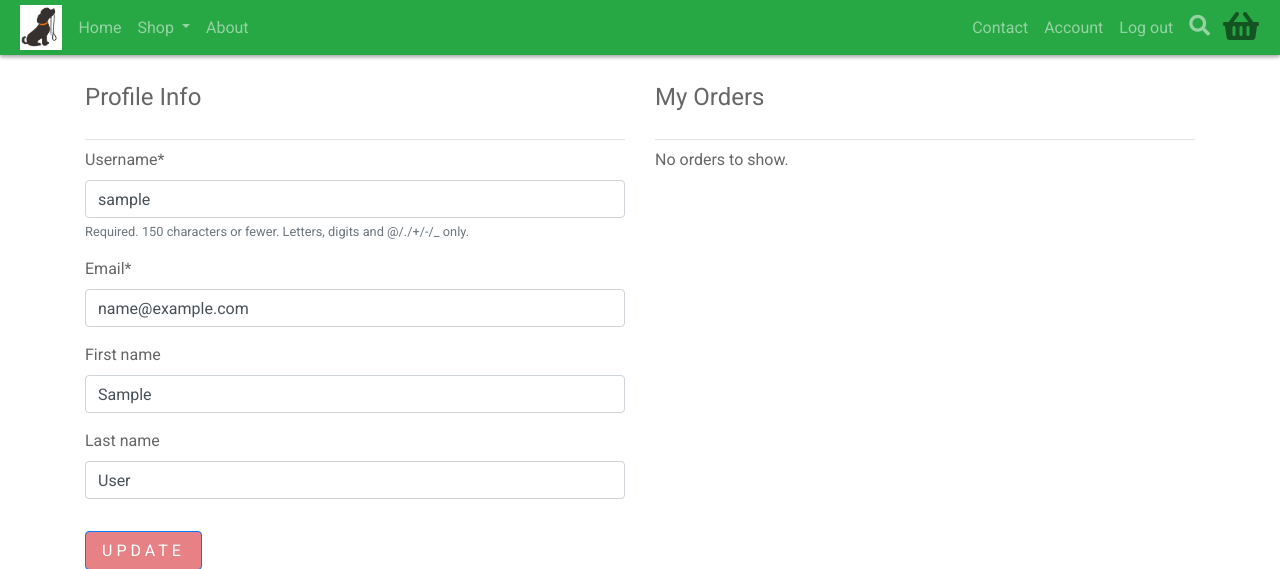
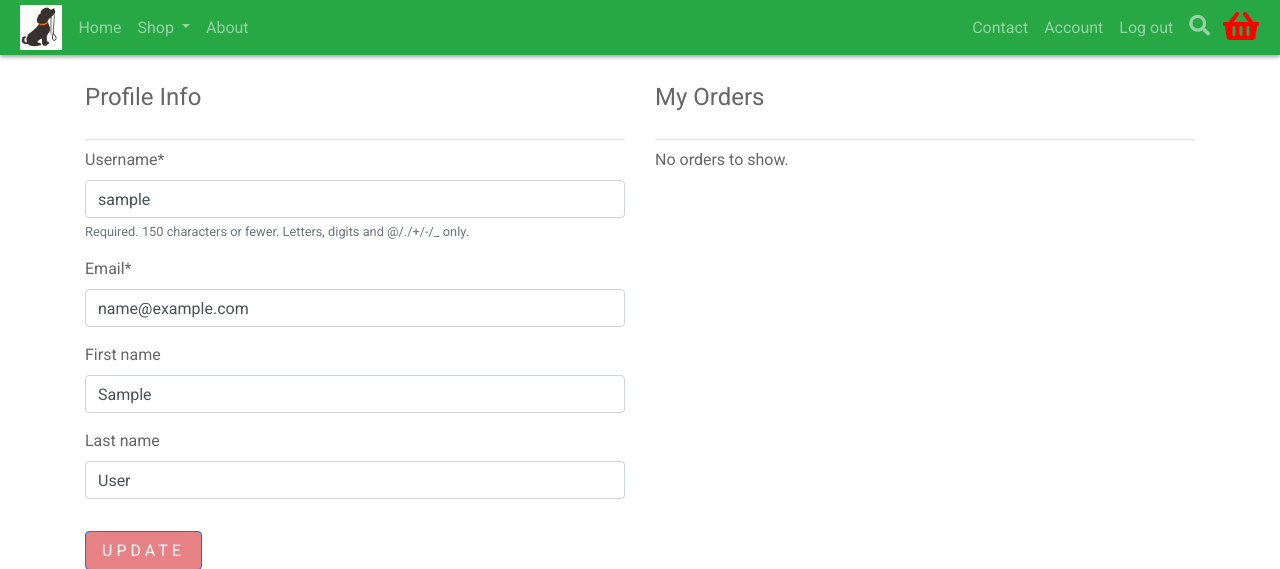
Before and after one commit to freddorn/coolpets, a Django app: page /accounts/profile/ in a window 1280 px wide. Shown: the top 569 px of the page. Run offline with Django 3.2, Linux system fonts and the light colour scheme; the visitor is signed in with stand-in values (Sample User, id 1); data that the repository does not hold is empty; some libraries are stand-ins or nearby versions.

Commit message:
Edit color of shopping basket

```diff
--- a/static/css/style.css
+++ b/static/css/style.css
@@ -190,9 +190,8 @@ h6.sml-cap-heading {
   font-size: 1.3rem;
 }
 
-/* Matches color of other navbar items */
 .fa-shopping-basket.navbar-icon {
-  color: rgba(0, 0, 0, 0.5);
+  color: #ff0000;
 }
 
 /* Positions shopping cart nicely in navbar */
```
